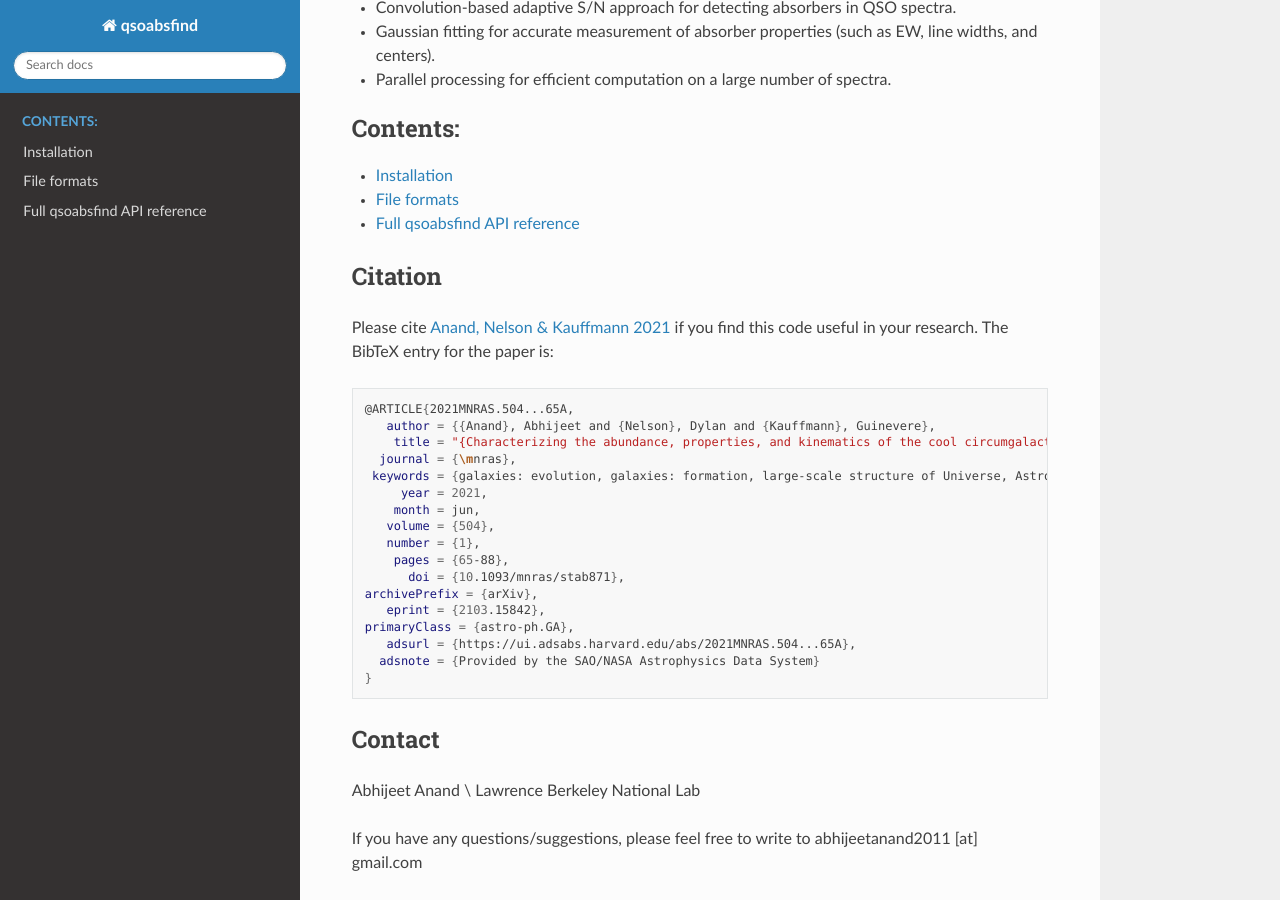
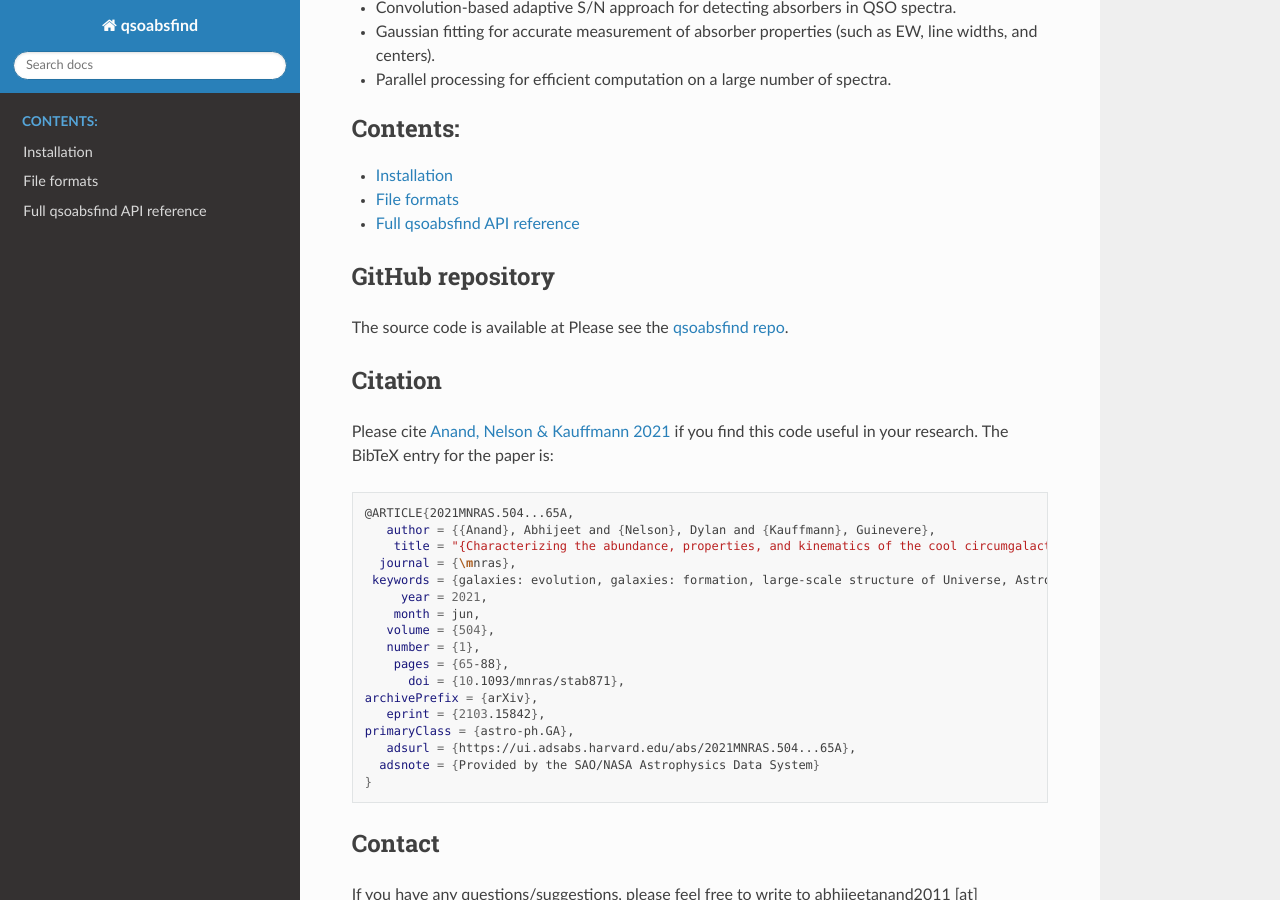
Before and after one commit to abhi0395/qsoabsfind, a Sphinx documentation site: the page built from docs/index.rst, in a window 1280 px wide and 900 px high, scrolled down 388 px. Built offline with Sphinx 7.4.7 and the Read the Docs theme 2.0.0, drawn with Linux system fonts in a browser that asks for light colours.

Commit message:
Update index.rst

```diff
--- a/docs/index.rst
+++ b/docs/index.rst
@@ -21,6 +21,12 @@ Features
    installation
    fileformat
    qsoabsfind
+
+
+GitHub repository
+-----------------
+
+The source code is available at Please see the `qsoabsfind repo <https://github.com/abhi0395/qsoabsfind>`_.
 
 
 Citation
@@ -51,9 +57,6 @@ Please cite `Anand, Nelson & Kauffmann 2021 <https://arxiv.org/abs/2103.15842>`_
 Contact
 -------
 
-Abhijeet Anand  \\
-Lawrence Berkeley National Lab
-
 If you have any questions/suggestions, please feel free to write to abhijeetanand2011 [at] gmail.com
 
 
```
